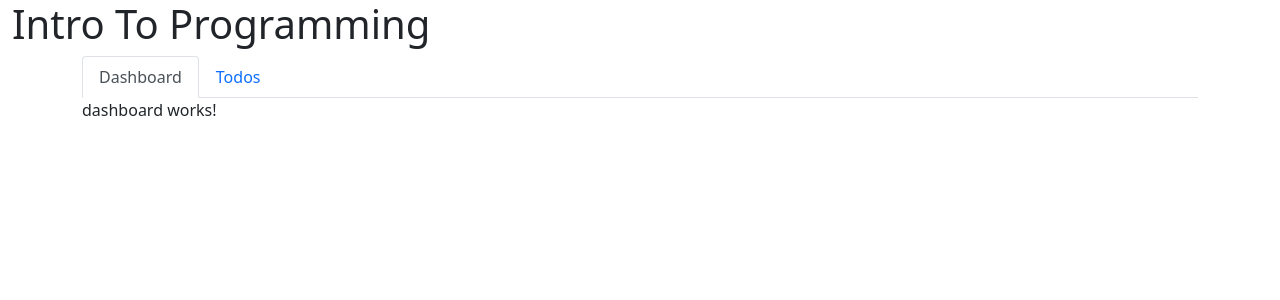
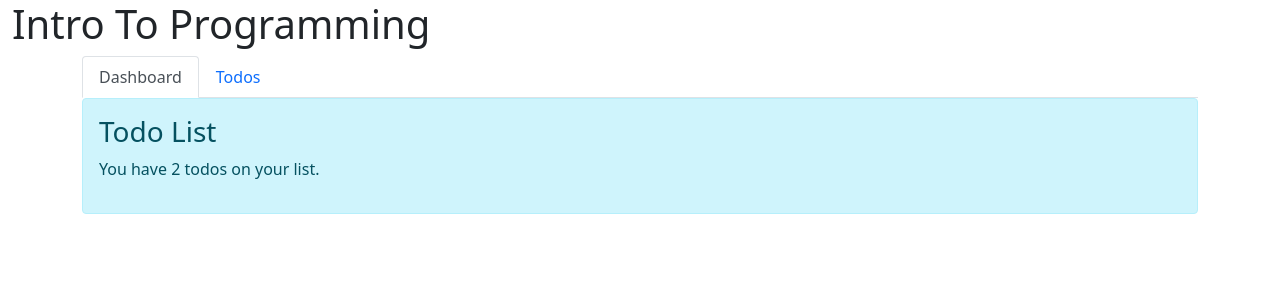
Before and after one commit to Ikromer-SE/frontend, an Angular app: page /dashboard in a window 1280 px wide. Shown: the top 300 px of the page. Built offline with nearby package versions, Linux system fonts and the light colour scheme.

Commit message:
ready for an API

```diff
--- a/src/app/components/dashboard/dashboard.component.html
+++ b/src/app/components/dashboard/dashboard.component.html
@@ -1 +1,4 @@
-<p>dashboard works!</p>
+<div class="alert alert-info">
+  <h3>Todo List</h3>
+  <p>You have {{ (numberOfTodos$ | async) || 0 }} todos on your list.</p>
+</div>
--- a/src/app/components/dashboard/dashboard.component.ts
+++ b/src/app/components/dashboard/dashboard.component.ts
@@ -1,4 +1,7 @@
 import { Component, OnInit } from '@angular/core';
+import { Observable } from 'rxjs';
+import { map } from 'rxjs/operators';
+import { TodosDataService } from 'src/app/services/todos.data-service';
 
 @Component({
   selector: 'app-dashboard',
@@ -7,9 +10,14 @@ import { Component, OnInit } from '@angular/core';
 })
 export class DashboardComponent implements OnInit {
 
-  constructor() { }
+  numberOfTodos$!: Observable<number>;
+  constructor(private service: TodosDataService) { }
 
   ngOnInit(): void {
+    this.numberOfTodos$ = this.service.getTodoItems()
+      .pipe(
+        map(todos => todos.length)
+      );
   }
 
 }
```
